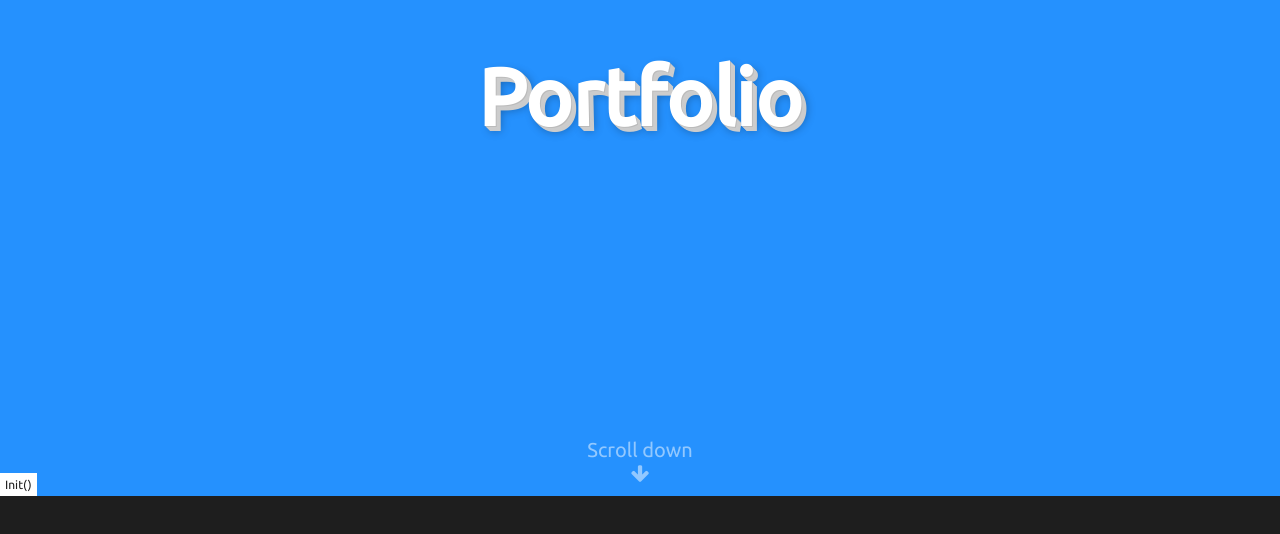
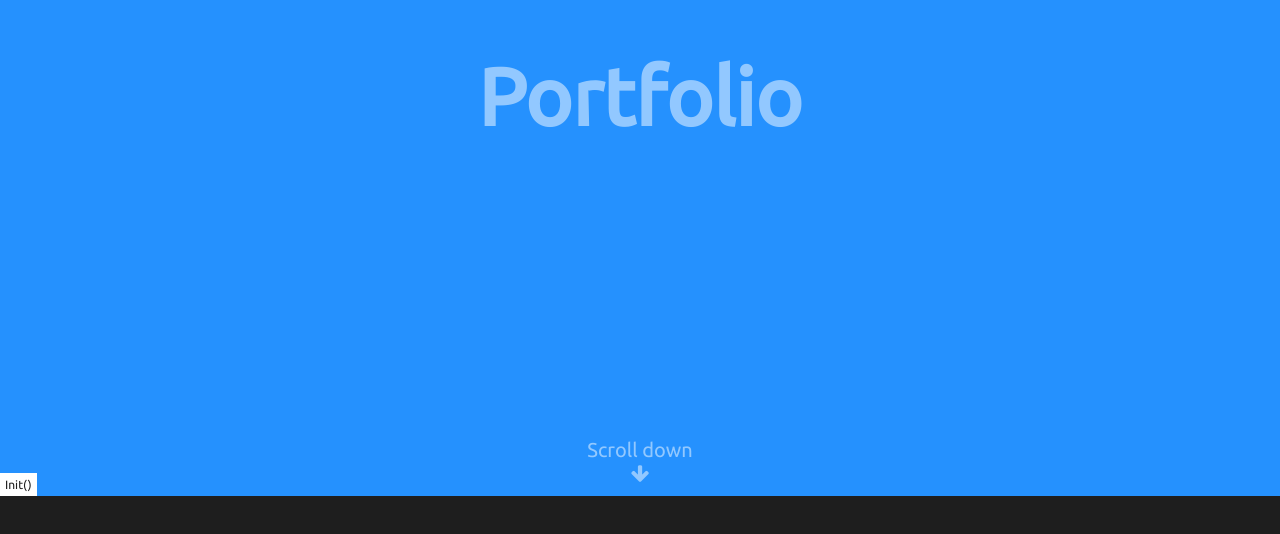
Before and after one commit to walkingbonus/portfolio0, a plain HTML site: page index.html in a window 1280 px wide. Shown: the part 304-838 px from the top of the page. Drawn offline with nearby package versions, Linux system fonts and the light colour scheme; some packages are replaced by stand-ins of ours; a script that the page names is missing.

Commit message:
Add files via upload

```diff
--- a/css/style.css
+++ b/css/style.css
@@ -3,8 +3,11 @@ html,body{ width:100%; height:100%; margin:0; padding:0;}
 body{ overflow:hidden; color:rgba(255,255,255,0.5);font-family: 'Ubuntu', sans-serif; }
 #ScrollPane{ position:relative; width:100%; height:100%; }
 .scr,.pane{ position:relative; width:100%; height:100%;font-size:30px;}
-b{font-size:80px; display:block; color:#ffffff; text-shadow:1px 1px 0 #bbbbbb,2px 2px 0 #cccccc,3px 3px 0 #cccccc,4px 4px 0 #cccccc,5px 5px 0 #cccccc,5px 5px 10px rgba(0,0,0,0.3); }
-
+/*b{font-size:80px; display:block; color:#ffffff; text-shadow:1px 1px 0 #bbbbbb,2px 2px 0 #cccccc,3px 3px 0 #cccccc,4px 4px 0 #cccccc,5px 5px 0 #cccccc,5px 5px 10px rgba(0,0,0,0.3); }
+*/
+b{
+	font-size: 80px;
+}
 
 
 span{ display:block; text-align:center;}
```
